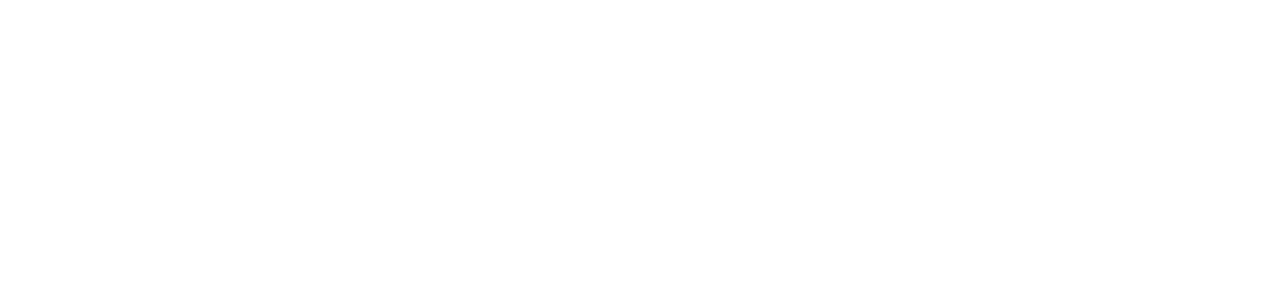
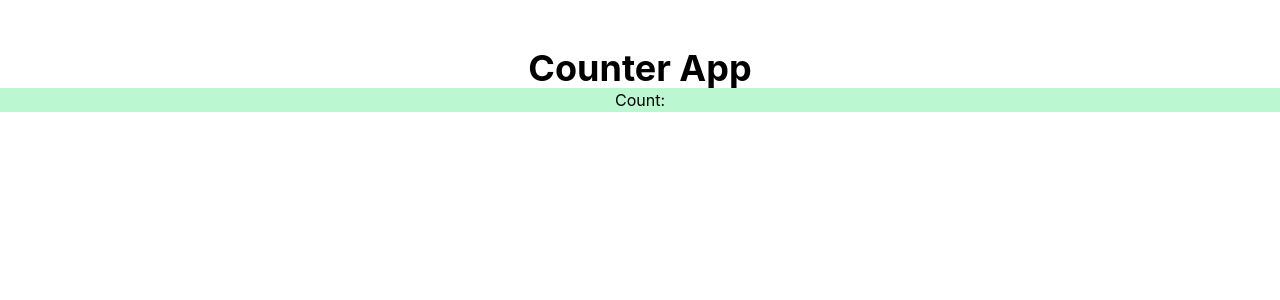
Before and after one commit to Rubayet-billah/redux-practice-04, a React (Create React App) app: page / in a window 1280 px wide. Shown: the top 300 px of the page. Built offline with nearby package versions, Linux system fonts and the light colour scheme.

Commit message:
counter app created

```diff
--- a/src/App.js
+++ b/src/App.js
@@ -1,10 +1,12 @@
 import logo from './logo.svg';
 import './App.css';
+import Counter from './Pages/Counter/Counter';
 
 function App() {
   return (
-    <div className="App">
-
+    <div>
+      <h1 className='text-4xl text-center font-bold mt-12'>Counter App</h1>
+      <Counter />
     </div>
   );
 }
--- /dev/null
+++ b/src/Pages/Counter/Counter.js
@@ -0,0 +1,13 @@
+import React from 'react';
+
+const Counter = () => {
+    return (
+        <div>
+            <div className='bg-green-200 text-center'>
+                Count:
+            </div>
+        </div>
+    )
+};
+
+export default Counter;
```
